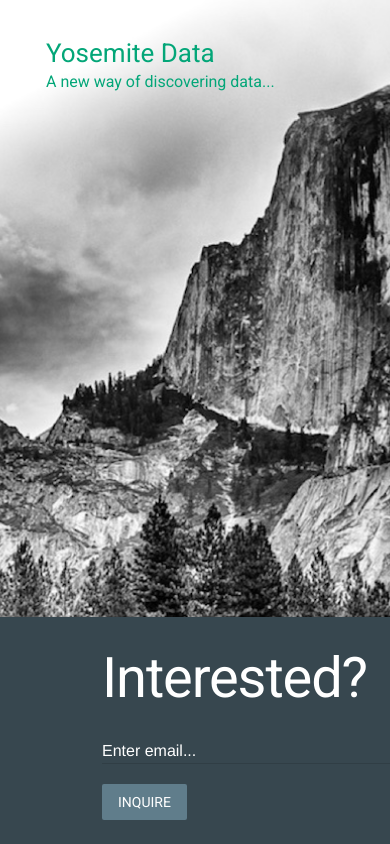
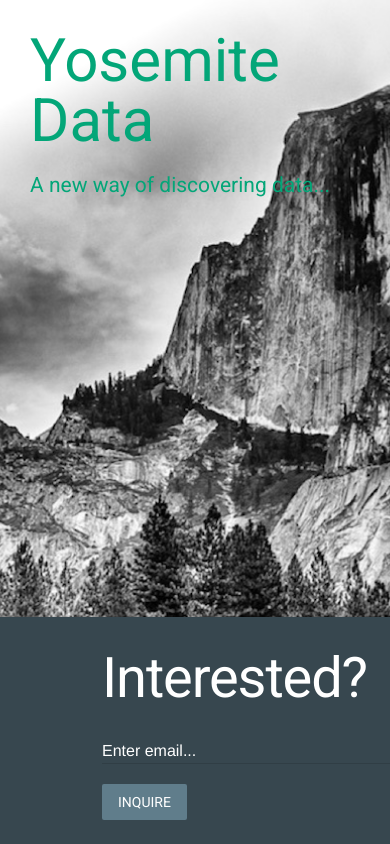
Before and after one commit to joefarned/yosemitedata, a plain HTML site: page index.html in a window 390 px wide. Drawn offline with nearby package versions, Linux system fonts and the light colour scheme.

Commit message:
added favicon

```diff
--- a/css/styles.css
+++ b/css/styles.css
@@ -83,20 +83,5 @@ a img{
 /**** Mobile layout ****/
 @media (max-width: 900px) {
 
-  .title-section {
-    height: 350px;
-  }
-
-  .company-name {
-    font-size: 26px;
-    margin: 0 16px;
-    padding-top: 10px;
-  }
-
-  .company-slogan {
-    font-size: 16px;
-    margin: 0 16px;
-    padding-top: 8px;
-  }
 
 }
--- a/index.html
+++ b/index.html
@@ -9,8 +9,8 @@
 
     <title>Yosemite Data</title>
 
+    <link rel="shortcut icon" href="img/icon.png" type="image/x-icon">
     <!-- Page styles -->
-    <script src="https://code.getmdl.io/1.3.0/material.min.js"></script>
     <link rel="stylesheet" href="https://fonts.googleapis.com/css?family=Roboto:regular,bold,italic,thin,light,bolditalic,black,medium&amp;lang=en">
     <link rel="stylesheet" href="css/styles.css">
     <link rel="stylesheet" href="https://fonts.googleapis.com/icon?family=Material+Icons">
@@ -53,6 +53,8 @@
       </div>
     </div>
   </body>
+  <!-- material design -->
+  <script src="https://code.getmdl.io/1.3.0/material.min.js"></script>
   <!-- To upload to google sheets -->
   <script src="https://ajax.googleapis.com/ajax/libs/jquery/2.1.4/jquery.min.js"></script>
   <!-- Custom Theme JavaScript -->
```
